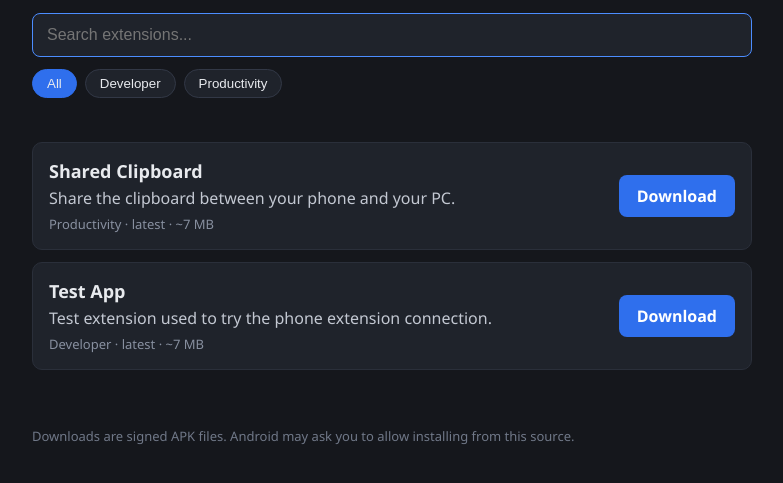
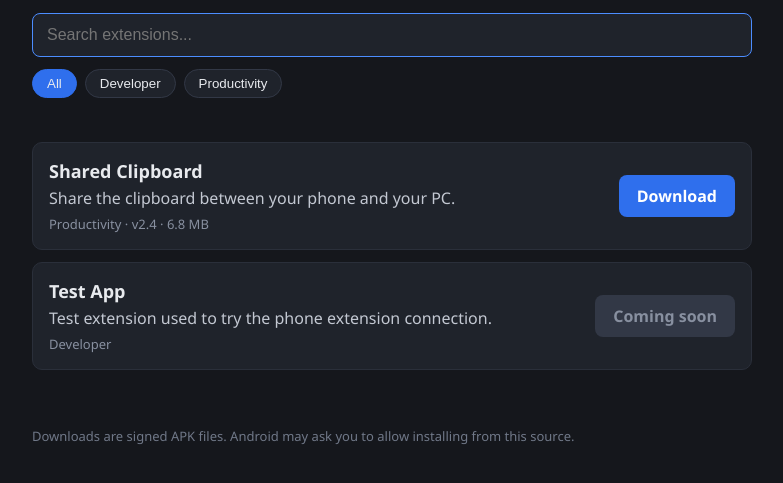
Before and after one commit to WindowTop/phone-extensions, a plain HTML site: page index.html in a window 1280 px wide. Shown: the part 107-590 px from the top of the page, without its empty margins (248-1031 px from the left). Drawn offline with Linux system fonts and the light colour scheme.

Commit message:
Use direct APK download links in the extensions list

```diff
--- a/app.js
+++ b/app.js
@@ -40,11 +40,16 @@
       var info = el("div", "info");
       info.appendChild(el("h2", "", e.name));
       info.appendChild(el("p", "desc", e.description));
-      info.appendChild(el("p", "meta", e.category + " \u00b7 " + e.version + " \u00b7 " + e.size));
-      var a = el("a", "btn", "Download");
-      a.href = e.url;
+      var meta = [e.category, e.version ? "v" + e.version : "", e.size].filter(Boolean).join(" \u00b7 ");
+      info.appendChild(el("p", "meta", meta));
       card.appendChild(info);
-      card.appendChild(a);
+      if (e.url) {
+        var a = el("a", "btn", "Download");
+        a.href = e.url;
+        card.appendChild(a);
+      } else {
+        card.appendChild(el("span", "btn disabled", "Coming soon"));
+      }
       listEl.appendChild(card);
     });
     emptyEl.hidden = shown.length !== 0;
--- a/extensions.js
+++ b/extensions.js
@@ -1,19 +1,20 @@
 // Hardcoded list of phone extensions. Update this file when a new version is released.
+// url = direct APK download link (GitHub release asset). Use null while there is no release yet.
 const EXTENSIONS = [
   {
     name: "Shared Clipboard",
     category: "Productivity",
     description: "Share the clipboard between your phone and your PC.",
-    version: "latest",
-    size: "~7 MB",
-    url: "https://github.com/WindowTop/Phone-SharedClipboard/releases/latest"
+    version: "2.4",
+    size: "6.8 MB",
+    url: "https://github.com/WindowTop/Phone-SharedClipboard/releases/download/v2.4/Phone-SharedClipboard-2.4.apk"
   },
   {
     name: "Test App",
     category: "Developer",
     description: "Test extension used to try the phone extension connection.",
-    version: "latest",
-    size: "~7 MB",
-    url: "https://github.com/WindowTop/Phone-TestApp/releases/latest"
+    version: "",
+    size: "",
+    url: null
   }
 ];
--- a/style.css
+++ b/style.css
@@ -14,4 +14,5 @@ header p { margin: 0 0 16px; color: #9aa1ad; }
 .card .meta { margin: 0; font-size: 13px; color: #8890a0; }
 .btn { flex-shrink: 0; padding: 10px 18px; color: #fff; background: #2f6fed; border-radius: 8px; text-decoration: none; font-weight: 600; }
 .btn:hover { background: #4c8dff; }
+.btn.disabled, .btn.disabled:hover { background: #323846; color: #8890a0; cursor: default; }
 footer { color: #707888; font-size: 13px; }
```
